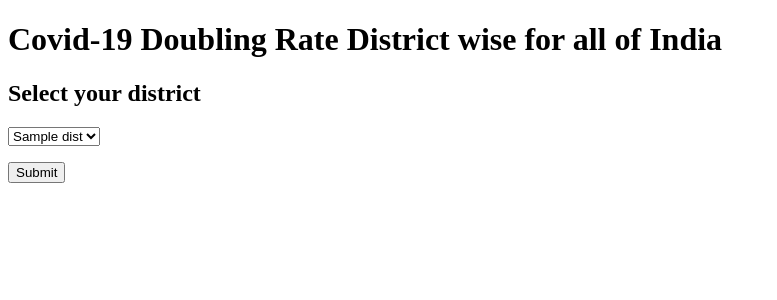
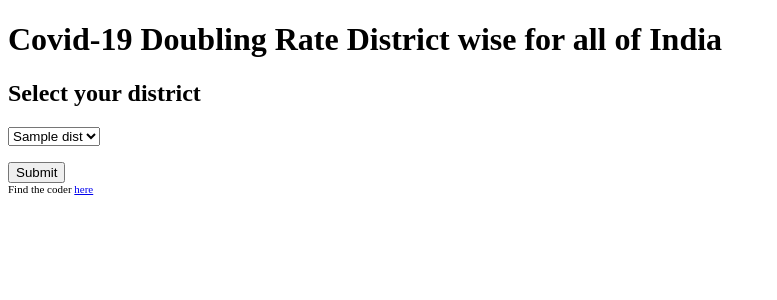
Before and after one commit to skbhere/Doubling-Rate-Of-Covid19, a Flask app: template templates/index.html in a window 1280 px wide. Shown: the top 300 px of the page, without its empty margins (0-777 px from the left). Run offline with Flask 2, Linux system fonts and the light colour scheme; the template is opened without the code that fills it: most values are stand-ins (such as "Sample title", 1, 10 or a date in 2020).

Commit message:
Add files via upload

```diff
--- a/templates/index.html
+++ b/templates/index.html
@@ -2,7 +2,7 @@
 <html lang="en">
 <head>
     <meta charset="UTF-8">
-    <title>Covid-19 Doubling Rate District</title>
+    <title>Covid-19 Doubling Rate District </title>
 </head>
 <body>
 <div class="myDiv">
@@ -19,6 +19,7 @@
    <input type="submit">
 
 </form>
+    <footer style="font-size:11px" >Find the coder <a href="http://facebook.com/skb.here">here<a> </footer>
 </div>
 </body>
 </html>
```
